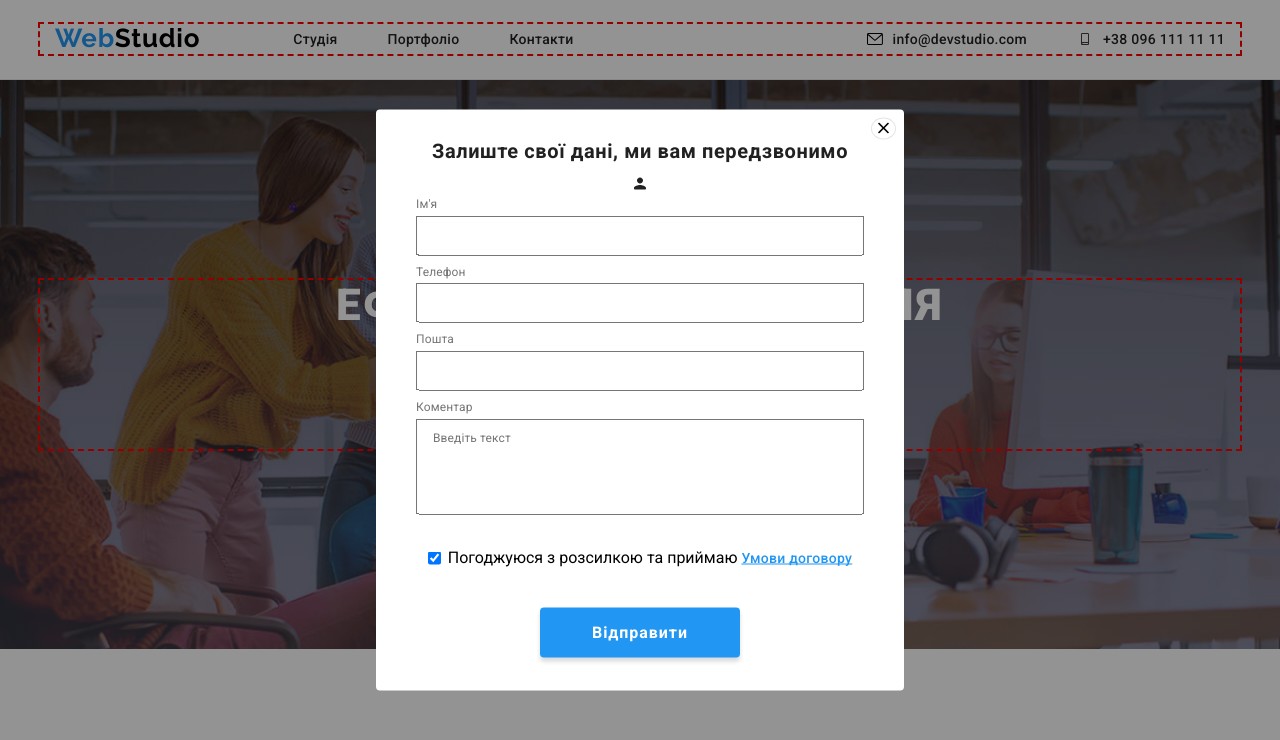
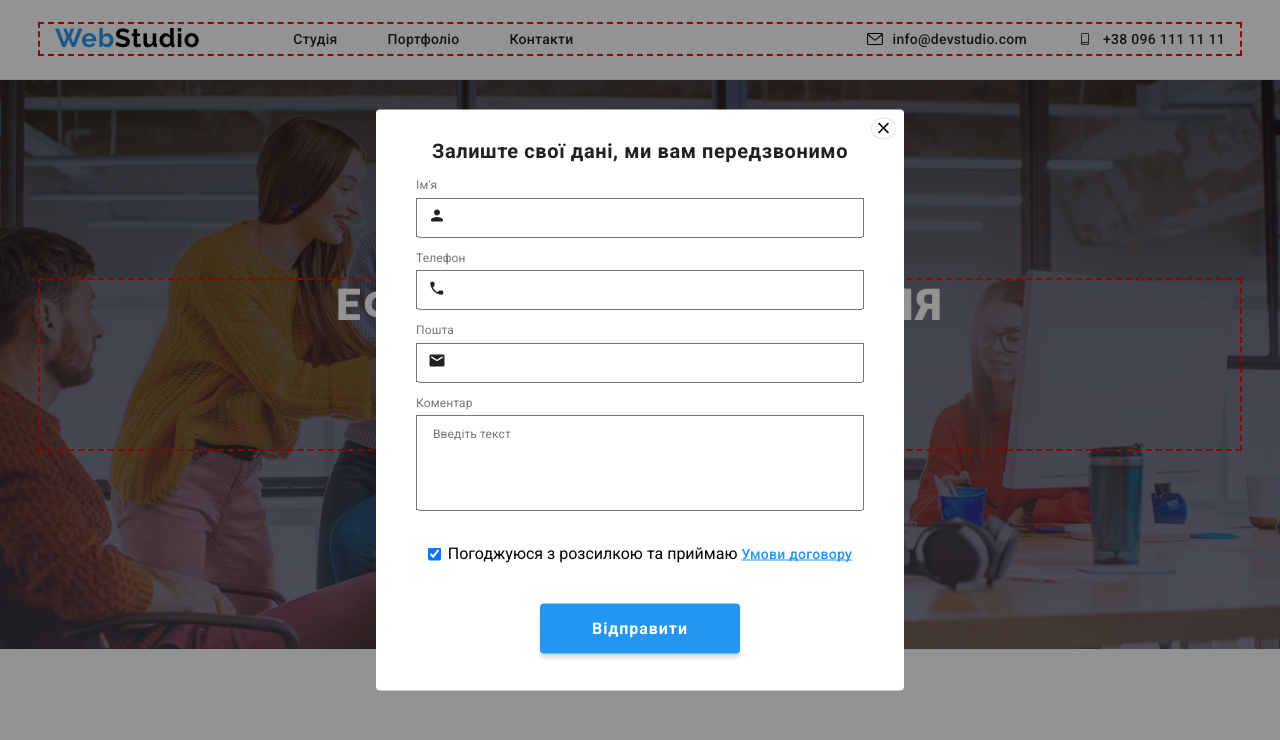
Before and after one commit to Blazequiz/Web-studio, a plain HTML site: page index.html in a window 1280 px wide. Both pictures are taken after a click on the button "Замовити послугу". Shown: the top 740 px of the page. Drawn offline with nearby package versions, Linux system fonts and the light colour scheme.

Commit message:
probably , form is done

```diff
--- a/css/style.css
+++ b/css/style.css
@@ -628,6 +628,7 @@ footer a{
 /* form js is ended */
 /* forms blocks are started  */
 .text-area {
+  margin-top: 4px;
   margin-bottom: 20px;
   width: 100%;
   padding: 12px 16px;
@@ -640,6 +641,7 @@ footer a{
   color: rgba(117, 117, 117, 0.5);
 }
 .placeholder-name {
+  margin-top: 4px;
   width: 100%;
   height: 40px;
   font-family: var(--font-family);
@@ -650,6 +652,7 @@ footer a{
   color: #bbb;
 }
 .placeholder-email {
+  margin-top: 4px;
   width: 100%;
   height: 40px;
   font-family: var(--font-family);
@@ -660,6 +663,7 @@ footer a{
   color: #bbb;
 }
 .placeholder-number {
+  margin-top: 4px;
   width: 100%;
   height: 40px;
   font-family: var(--font-family);
@@ -688,10 +692,14 @@ footer a{
 }
 .email-label,
 .phone-label,
-.name-label
+.name-label,
+.text-area-label
 {
-  display: flex;
-  justify-content: flex-start;
+  font-family: var(--font-family);
+  font-weight: 400;
+  font-size: 12px;
+  letter-spacing: 0.01em;
+  color: #757575;
 }
 .label-title-p {
   margin-bottom: 4px;
@@ -711,10 +719,13 @@ footer a{
   left: 32px;
 }
 /* svg-img-in-form */
-.name-label-pos {
+.div-form-position {
   position: relative;
 }
-.contact-svg {
+.contact-svg,
+.phone-svg,
+.email-svg {
   position: absolute;
-  left: 0;
+  top: 32px;
+  left: 12px;
 }
--- a/index.html
+++ b/index.html
@@ -69,64 +69,6 @@
             ВАШОГО БІЗНЕСУ
           </h1>
           <button type="button" class="button" data-modal-open>Замовити послугу</button>
-          <div class="backdrop is-hidden" data-modal>
-            <div class="modal">
-              <button class="modal-close close-btn" data-modal-close><svg width="11" height="11" viewBox="0 0 11 11" fill="none" xmlns="http://www.w3.org/2000/svg">
-                <path d="M11 1.10786L9.89214 0L5.5 4.39214L1.10786 0L0 1.10786L4.39214 5.5L0 9.89214L1.10786 11L5.5 6.60786L9.89214 11L11 9.89214L6.60786 5.5L11 1.10786Z" fill="black" class="cross-svg"/>
-              </svg>
-            </button>
-            <h2 class="form-title">
-              Залиште свої дані, ми вам передзвонимо
-            </h2>
-            <!-- form list -->
-            <form class="js-forma">
-              <div>
-                <label class="name-label-pos">
-                  <svg width="18" height="18" viewBox="0 0 18 18" fill="none" xmlns="http://www.w3.org/2000/svg">
-                    <g clip-path="url(#clip0_60_11800)">
-                      <path d="M9 9C10.6575 9 12 7.6575 12 6C12 4.3425 10.6575 3 9 3C7.3425 3 6 4.3425 6 6C6 7.6575 7.3425 9 9 9ZM9 10.5C6.9975 10.5 3 11.505 3 13.5V14.25C3 14.6625 3.3375 15 3.75 15H14.25C14.6625 15 15 14.6625 15 14.25V13.5C15 11.505 11.0025 10.5 9 10.5Z" fill="#212121" class="contact-svg"/>
-                    </g>
-                    <defs>
-                      <clipPath id="clip0_60_11800">
-                        <rect width="18" height="18" fill="white" />
-                      </clipPath>
-                    </defs>
-                  </svg>
-                  <div class="name-label"><p class="label-title-p">Ім'я</p></div>
-                  <input type="text" name="name" required class="placeholder-name" />
-                </label>
-              </div>
-              <div>
-                <label>
-                  <div class="phone-label"><p class="label-title-p">Телефон</p></div>
-                  <input type="tel" name="phone" required class="placeholder-number" />
-                </label>
-              </div>
-              <div>
-                <label>
-                  <div class="email-label"><p class="label-title-p">Пошта</p></div>
-                  <input type="email" name="email" required class="placeholder-email" />
-                </label>
-              </div>
-              <div>
-                <label>
-                  <div class="email-label"><p class="label-title-p">Коментар</p></div>
-                  <textarea
-                    name="feedback"
-                    rows="5"
-                    placeholder="Введіть текст"
-                    class="text-area"
-                  ></textarea>
-                </label>
-              </div>
-              <div>
-                <label class="accepting-form">
-                  <input type="checkbox" name="allow" value="accepting" checked class="checkbox"/>
-                  <p>Погоджуюся з розсилкою та приймаю <a href="#" class="accepting">Умови договору</a></p>
-                </label>
-              </div>
-              <button type="submit" class="submit-btn">Відправити</button>
-            </form>
         </div>
       </section>
       <!--  -->
@@ -515,6 +457,84 @@
         </div>
       </div>
     </footer>
+    <div class="backdrop is-hidden" data-modal>
+      <div class="modal">
+        <button class="modal-close close-btn" data-modal-close><svg width="11" height="11" viewBox="0 0 11 11" fill="none" xmlns="http://www.w3.org/2000/svg">
+          <path d="M11 1.10786L9.89214 0L5.5 4.39214L1.10786 0L0 1.10786L4.39214 5.5L0 9.89214L1.10786 11L5.5 6.60786L9.89214 11L11 9.89214L6.60786 5.5L11 1.10786Z" fill="black" class="cross-svg"/>
+        </svg>
+      </button>
+      <h2 class="form-title">
+        Залиште свої дані, ми вам передзвонимо
+      </h2>
+      <!-- form list -->
+      <form class="js-forma">
+        <div class="div-form-position">
+          <label class="name-label">
+            <svg class="contact-svg" width="18" height="18" viewBox="0 0 18 18" fill="none" xmlns="http://www.w3.org/2000/svg">
+              <g clip-path="url(#clip0_60_11800)">
+                <path d="M9 9C10.6575 9 12 7.6575 12 6C12 4.3425 10.6575 3 9 3C7.3425 3 6 4.3425 6 6C6 7.6575 7.3425 9 9 9ZM9 10.5C6.9975 10.5 3 11.505 3 13.5V14.25C3 14.6625 3.3375 15 3.75 15H14.25C14.6625 15 15 14.6625 15 14.25V13.5C15 11.505 11.0025 10.5 9 10.5Z" fill="#212121" class="contact-svg"/>
+              </g>
+              <defs>
+                <clipPath id="clip0_60_11800">
+                  <rect width="18" height="18" fill="white" />
+                </clipPath>
+              </defs>
+            </svg>
+            Ім'я
+            <input type="text" name="name" required class="placeholder-name" />
+          </label>
+        </div>
+        <div class="div-form-position">
+          <label class="phone-label">
+            <svg width="18" height="18" viewBox="0 0 18 18" fill="none" xmlns="http://www.w3.org/2000/svg" class="phone-svg">
+              <g clip-path="url(#clip0_60_11806)">
+                <path d="M13.996 11.1226L12.1579 10.9127C11.7164 10.8621 11.2822 11.0141 10.9711 11.3252L9.63948 12.6568C7.59147 11.6147 5.91254 9.94301 4.87044 7.88775L6.20925 6.54894C6.52043 6.23775 6.6724 5.80355 6.62174 5.3621L6.41188 3.53842C6.32504 2.8075 5.70991 2.2575 4.97176 2.2575H3.71979C2.90203 2.2575 2.22178 2.93776 2.27243 3.75552C2.65598 9.93577 7.59871 14.8713 13.7717 15.2548C14.5894 15.3055 15.2697 14.6252 15.2697 13.8075V12.5555C15.2769 11.8246 14.7269 11.2095 13.996 11.1226Z" fill="#212121" />
+              </g>
+              <defs>
+                <clipPath id="clip0_60_11806">
+                  <rect width="18" height="18" fill="white" />
+                </clipPath>
+              </defs>
+            </svg>
+            Телефон
+            <input type="tel" name="phone" required class="placeholder-number" />
+          </label>
+        </div>
+        <div class="div-form-position">
+          <label class="email-label">
+            <svg width="18" height="18" viewBox="0 0 18 18" fill="none" xmlns="http://www.w3.org/2000/svg" class="email-svg">
+              <g clip-path="url(#clip0_60_11812)">
+                <path d="M15 3H3C2.175 3 1.5075 3.675 1.5075 4.5L1.5 13.5C1.5 14.325 2.175 15 3 15H15C15.825 15 16.5 14.325 16.5 13.5V4.5C16.5 3.675 15.825 3 15 3ZM14.7 6.1875L9.3975 9.5025C9.1575 9.6525 8.8425 9.6525 8.6025 9.5025L3.3 6.1875C3.1125 6.0675 3 5.865 3 5.6475C3 5.145 3.5475 4.845 3.975 5.1075L9 8.25L14.025 5.1075C14.4525 4.845 15 5.145 15 5.6475C15 5.865 14.8875 6.0675 14.7 6.1875Z" fill="#212121" />
+              </g>
+              <defs>
+                <clipPath id="clip0_60_11812">
+                  <rect width="18" height="18" fill="white" />
+                </clipPath>
+              </defs>
+            </svg>
+            Пошта
+            <input type="email" name="email" required class="placeholder-email" />
+          </label>
+        </div>
+        <div>
+          <label class="text-area-label">
+            Коментар
+            <textarea
+              name="feedback"
+              rows="5"
+              placeholder="Введіть текст"
+              class="text-area"
+            ></textarea>
+          </label>
+        </div>
+        <div>
+          <label class="accepting-form">
+            <input type="checkbox" name="allow" value="accepting" checked class="checkbox"/>
+            <p>Погоджуюся з розсилкою та приймаю <a href="#" class="accepting">Умови договору</a></p>
+          </label>
+        </div>
+        <button type="submit" class="submit-btn">Відправити</button>
+      </form>
     <script src="./JS/modal.js"></script>
   </body>
 </html>
```
